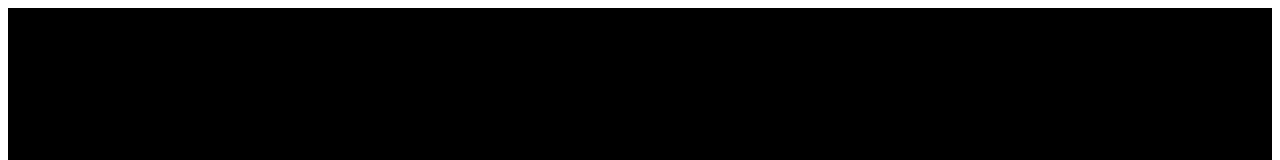
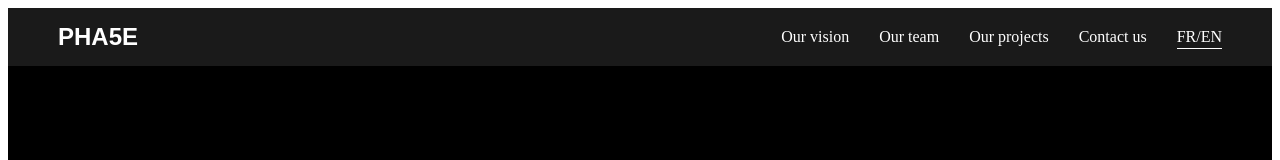
Before and after one commit to sp7567/Itzfizz-assignment-1, a plain HTML site: page index.html in a window 1280 px wide. Shown: the top 160 px of the page. Drawn offline with Linux system fonts and the light colour scheme; a web font is replaced by a local one.

Commit message:
NavBar Added

```diff
--- a/index.html
+++ b/index.html
@@ -10,6 +10,19 @@
 
 </head>
 <body>
+
+    <!--Navigation Bar-->
+    <nav class="navbar">
+        <div class="logo">PHA5E</div>
+        <div class="nav-links">
+            <a href="#">Our vision</a>
+            <a href="#">Our team</a>
+            <a href="#">Our projects</a>
+            <a href="#">Contact us</a>
+            <a href="#" class="language">FR/EN</a>
+        </div>
+    </nav>
+
     <div class="hero-section">
         <div class="text-container">
             <h1 class="text">
--- a/style.css
+++ b/style.css
@@ -8,6 +8,47 @@
   --effect-color: transparent;
   --line-color: #565664;
 }
+
+/*Navigation bar*/
+
+.navbar {
+  display: flex;
+  justify-content: space-between;
+  align-items: center;
+  background-color: #1a1a1a;
+  padding: 15px 50px;
+}
+
+.logo {
+  font-family: "Druk Wide Bold", sans-serif;
+  font-size: 24px;
+  color: #fff;
+  font-weight: bold;
+  text-transform: uppercase;
+}
+
+.nav-links {
+  display: flex;
+  gap: 30px;
+}
+
+.nav-links a {
+  text-decoration: none;
+  color: #fff;
+  font-size: 16px;
+  position: relative;
+}
+
+.nav-links a.language::after {
+  content: '';
+  position: absolute;
+  left: 0;
+  bottom: -3px;
+  width: 100%;
+  height: 1px;
+  background-color: #fff;
+}
+
 
 .hero-section {
   background-color: var(--background-color);
@@ -38,7 +79,7 @@
 .text {
   font-size: 5.9rem;
   font-family: "Druk Wide Bold", sans-serif;
-  color: #fff;
+  color: #fff !important ;
   -webkit-text-stroke: 0px;
   letter-spacing: -0.01em;
   position: relative;
```
